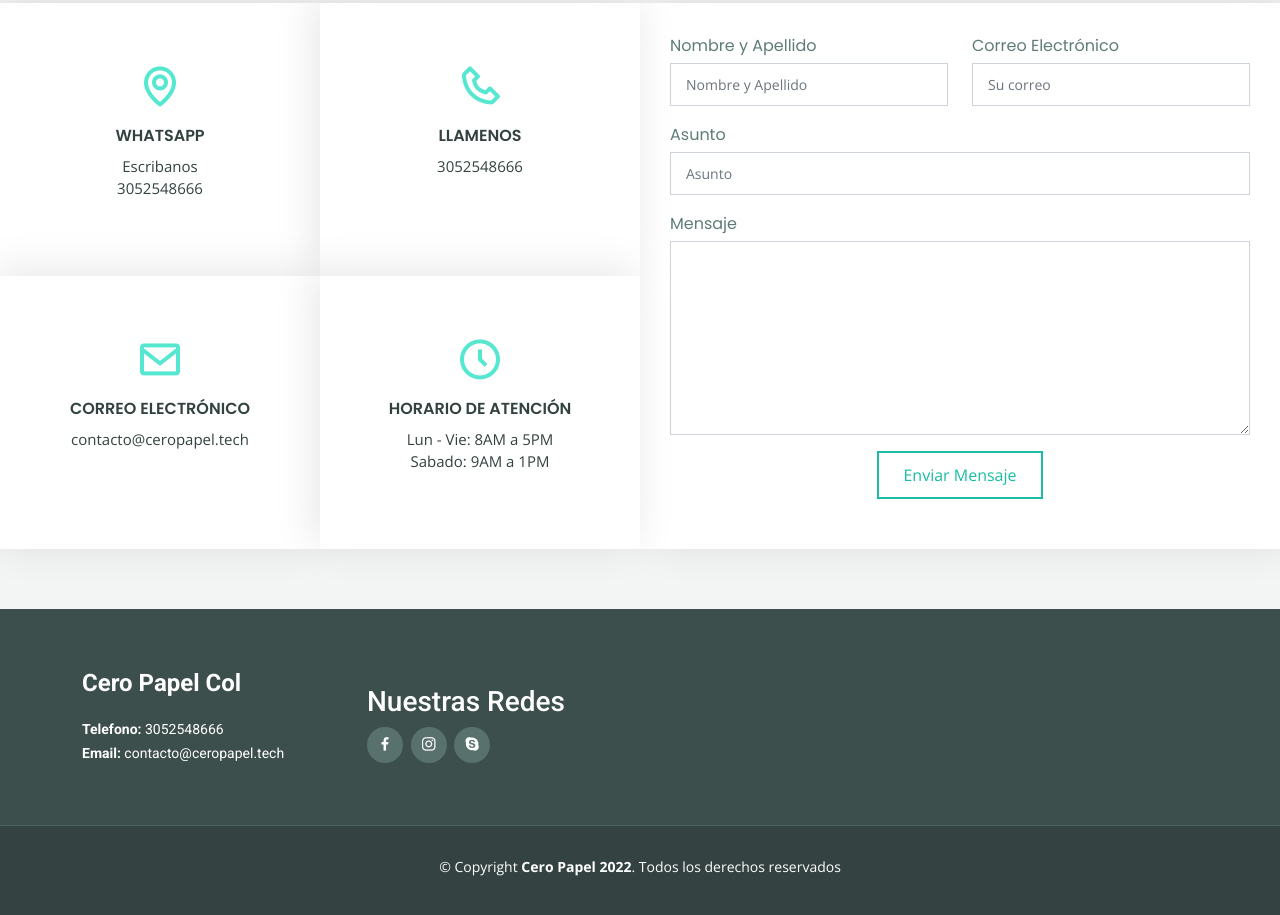
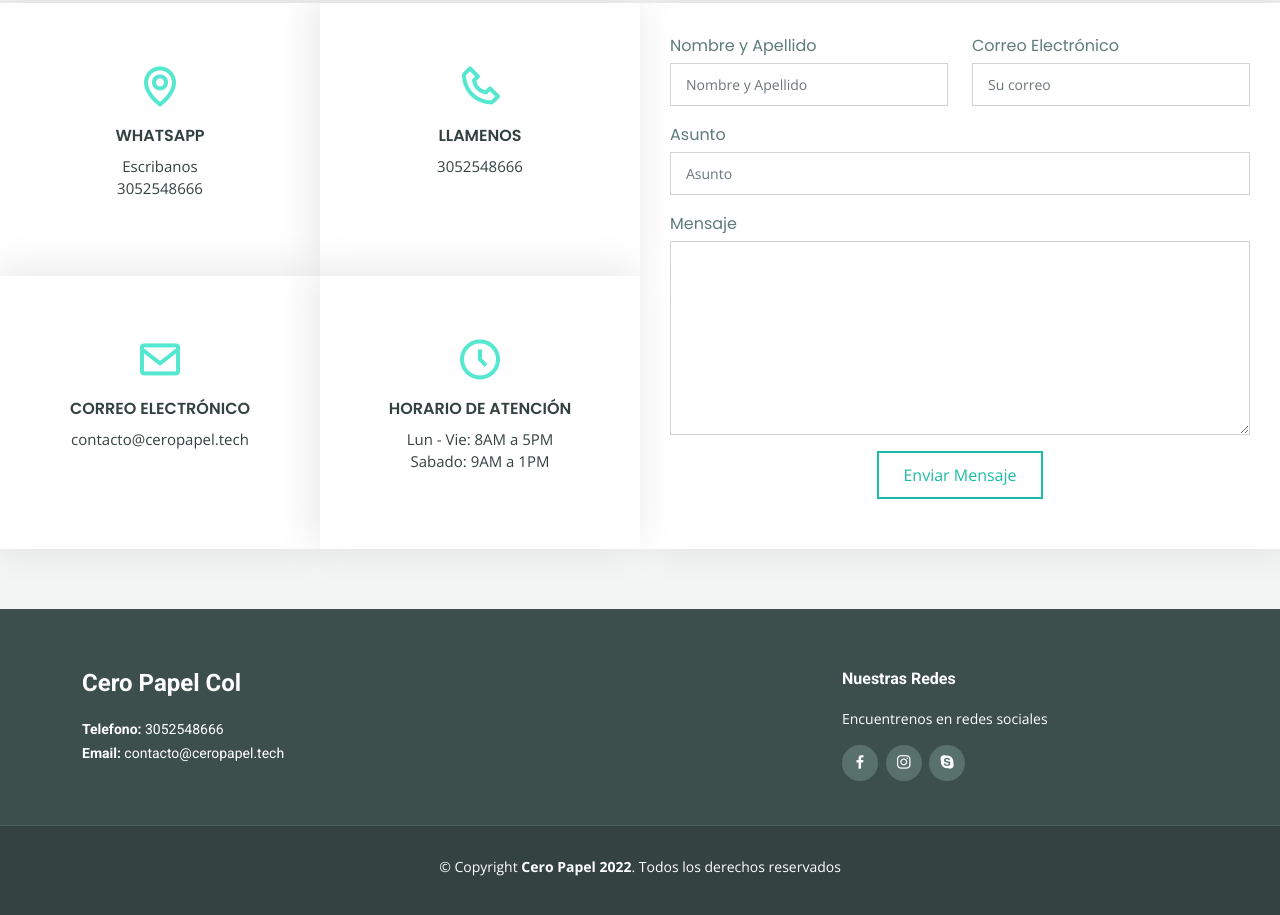
Before and after one commit to aalmonacid/aalmonacid..github.io, a plain HTML site: page index.html in a window 1280 px wide. Shown: the part 3005-3920 px from the top of the page. Drawn offline with nearby package versions, Linux system fonts and the light colour scheme.

Commit message:
Update index.html

```diff
--- a/index.html
+++ b/index.html
@@ -734,42 +734,47 @@
               <strong>Telefono:</strong> 3052548666<br>
               <strong>Email:</strong> contacto@ceropapel.tech<br>
             </p>
-          </div>
+           </div>
 
-          <!--<div class="col-lg-2 col-md-6 footer-links">
-            <h4>Mapa del sitio</h4>
+          <div class="col-lg-2 col-md-6 footer-links">
+            <!--<h4>Mapa del sitio</h4>
             <ul>
               <li><i class="bx bx-chevron-right"></i> <a href="#">Home</a></li>
               <li><i class="bx bx-chevron-right"></i> <a href="#">About us</a></li>
               <li><i class="bx bx-chevron-right"></i> <a href="#">Services</a></li>
               <li><i class="bx bx-chevron-right"></i> <a href="#">Terms of service</a></li>
               <li><i class="bx bx-chevron-right"></i> <a href="#">Privacy policy</a></li>
-            </ul>
+            </ul>-->
           </div>
 
           <div class="col-lg-3 col-md-6 footer-links">
-            <h4>Our Services</h4>
+            <!--<h4>Our Services</h4>
             <ul>
               <li><i class="bx bx-chevron-right"></i> <a href="#">Web Design</a></li>
               <li><i class="bx bx-chevron-right"></i> <a href="#">Web Development</a></li>
               <li><i class="bx bx-chevron-right"></i> <a href="#">Product Management</a></li>
               <li><i class="bx bx-chevron-right"></i> <a href="#">Marketing</a></li>
               <li><i class="bx bx-chevron-right"></i> <a href="#">Graphic Design</a></li>
-            </ul>
-          </div>-->
+            </ul>-->
+          </div>
 
           <div class="col-lg-4 col-md-6 footer-newsletter">
-			<div class="social-links mt-3">
-			<h3>Nuestras Redes</h3>
+            <h4>Nuestras Redes</h4>
+			<p>Encuentrenos en redes sociales</p>
+              <div class="social-links mt-3">
               <a href="#" class="facebook"><i class="bx bxl-facebook"></i></a>
               <a href="#" class="instagram"><i class="bx bxl-instagram"></i></a>
 			  <a href="#" class="google-plus"><i class="bx bxl-skype"></i></a>
               <!--<a href="#" class="twitter"><i class="bx bxl-twitter"></i></a>
 			  <a href="#" class="google-plus"><i class="bx bxl-skype"></i></a>
-              <a href="#" class="linkedin"><i class="bx bxl-linkedin"></i></a>
-			  -->
-            </div>
-			</div>
+              <a href="#" class="linkedin"><i class="bx bxl-linkedin"></i></a>-->
+			 </div>
+			<!--<form action="" method="post">
+              <input type="email" name="email"><input type="submit" value="Subscribe">
+            </form>-->
+
+          </div>
+
         </div>
       </div>
     </div>
```
